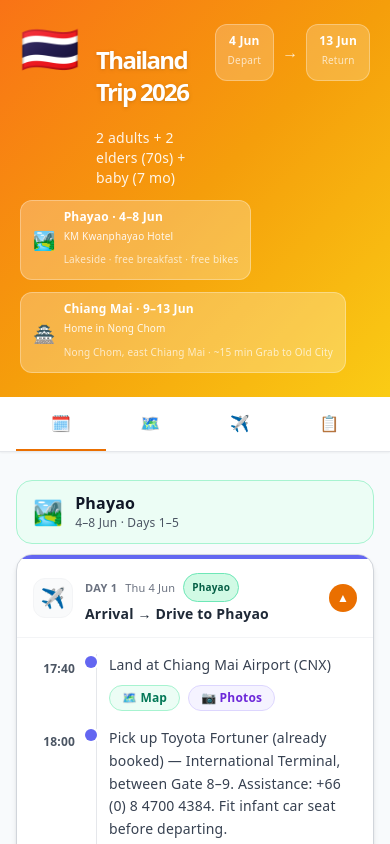
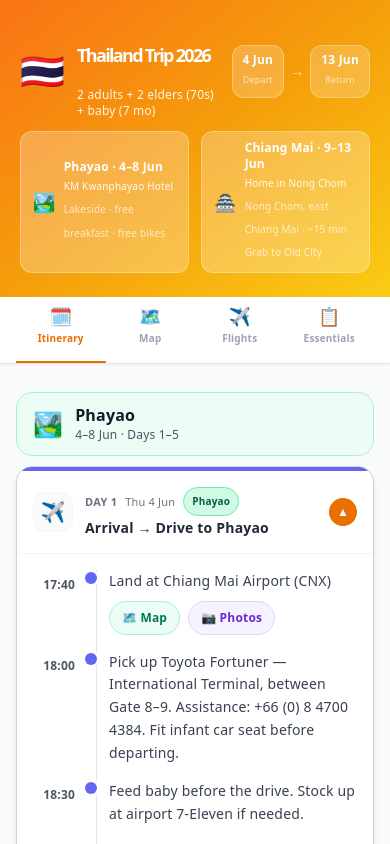
Before and after one commit to athipaty/thailandtrip2026, a React (Vite) app: page / in a window 390 px wide. Shown: the top 844 px of the page. Built offline with nearby package versions, Linux system fonts and the light colour scheme.

Commit message:
Mobile-first UI, airport photos, remove booked/highway text, bigger touch targets, drag handle on modal

```diff
--- a/src/App.jsx
+++ b/src/App.jsx
@@ -114,7 +114,7 @@ function DayCard({ day, isOpen, onToggle }) {
 
         {/* Header row */}
         <button onClick={onToggle}
-          className="w-full flex items-center gap-3 px-4 py-3.5 text-left hover:bg-gray-50 transition-colors">
+          className="w-full flex items-center gap-3 px-4 py-4 text-left active:bg-gray-50 transition-colors">
 
           <div className="text-xl w-10 h-10 flex items-center justify-center bg-gray-50 rounded-xl border border-gray-100 shrink-0">
             {day.emoji}
@@ -163,13 +163,13 @@ function DayCard({ day, isOpen, onToggle }) {
                         <div className="flex flex-wrap gap-2 mt-2">
                           {a.coords && (
                             <button onClick={() => setSelected(a)}
-                              className="flex items-center gap-1.5 text-xs font-semibold px-3 py-1 rounded-full bg-emerald-50 border border-emerald-200 text-emerald-700 hover:bg-emerald-100 transition-colors">
+                              className="flex items-center gap-1.5 text-xs font-semibold px-3 py-2 rounded-full bg-emerald-50 border border-emerald-200 text-emerald-700 active:bg-emerald-100 transition-colors">
                               🗺️ Map
                             </button>
                           )}
                           {(a.wiki || a.photos || a.commonsCategory) && (
                             <button onClick={() => setSelected({ ...a, _openTab: 'photo' })}
-                              className="flex items-center gap-1.5 text-xs font-semibold px-3 py-1 rounded-full bg-violet-50 border border-violet-200 text-violet-700 hover:bg-violet-100 transition-colors">
+                              className="flex items-center gap-1.5 text-xs font-semibold px-3 py-2 rounded-full bg-violet-50 border border-violet-200 text-violet-700 active:bg-violet-100 transition-colors">
                               📷 Photos
                             </button>
                           )}
@@ -247,22 +247,22 @@ export default function App() {
       <header className="bg-gradient-to-br from-orange-500 via-amber-500 to-yellow-400 px-5 py-6 shadow-lg">
         <div className="max-w-2xl mx-auto">
 
-          {/* Title row */}
-          <div className="flex items-start gap-4 flex-wrap">
-            <span className="text-5xl">🇹🇭</span>
+          {/* Title row — single line on all screen sizes */}
+          <div className="flex items-center gap-3">
+            <span className="text-4xl shrink-0">🇹🇭</span>
             <div className="flex-1 min-w-0">
-              <h1 className="text-2xl font-bold text-white drop-shadow">{tripInfo.title}</h1>
-              <p className="text-sm text-white/90 mt-1">{tripInfo.travelers}</p>
+              <h1 className="text-lg font-bold text-white leading-tight">{tripInfo.title}</h1>
+              <p className="text-xs text-white/90 mt-0.5">{tripInfo.travelers}</p>
             </div>
-            <div className="flex items-center gap-2 text-center">
-              <div className="px-3 py-2 bg-white/20 border border-white/30 rounded-xl">
+            <div className="flex items-center gap-1.5 shrink-0">
+              <div className="px-2.5 py-1.5 bg-white/20 border border-white/30 rounded-xl text-center">
                 <div className="text-xs font-bold text-white">4 Jun</div>
-                <div className="text-[10px] text-white/70">Depart</div>
+                <div className="text-[9px] text-white/70">Depart</div>
               </div>
-              <span className="text-white/80 font-bold">→</span>
-              <div className="px-3 py-2 bg-white/20 border border-white/30 rounded-xl">
+              <span className="text-white/70 text-sm font-bold">→</span>
+              <div className="px-2.5 py-1.5 bg-white/20 border border-white/30 rounded-xl text-center">
                 <div className="text-xs font-bold text-white">13 Jun</div>
-                <div className="text-[10px] text-white/70">Return</div>
+                <div className="text-[9px] text-white/70">Return</div>
               </div>
             </div>
           </div>
@@ -270,7 +270,7 @@ export default function App() {
           {/* Hotel legs */}
           <div className="flex gap-3 mt-3 flex-wrap">
             {tripInfo.legs.map((leg, i) => (
-              <div key={i} className="flex items-center gap-2 px-3 py-2 rounded-xl bg-white/25 border border-white/30">
+              <div key={i} className="flex items-center gap-2 px-3 py-2 rounded-xl bg-white/25 border border-white/30 flex-1 min-w-0">
                 <span className="text-lg">{leg.icon}</span>
                 <div>
                   <div className="text-xs font-bold text-white">{leg.label} · {leg.dates}</div>
@@ -288,12 +288,12 @@ export default function App() {
         <div className="max-w-2xl mx-auto flex px-4">
           {TABS.map(t => (
             <button key={t.id} onClick={() => setTab(t.id)}
-              className={`flex-1 flex items-center justify-center gap-1.5 py-3.5 text-xs font-semibold border-b-2 transition-colors
+              className={`flex-1 flex flex-col items-center justify-center gap-0.5 py-2.5 border-b-2 transition-colors active:bg-gray-50
                 ${tab === t.id
                   ? 'text-brand border-brand'
-                  : 'text-gray-400 border-transparent hover:text-gray-600 hover:border-gray-200'}`}>
-              <span className="text-base">{t.icon}</span>
-              <span className="hidden sm:inline">{t.label}</span>
+                  : 'text-gray-400 border-transparent'}`}>
+              <span className="text-lg leading-none">{t.icon}</span>
+              <span className="text-[10px] font-semibold">{t.label}</span>
             </button>
           ))}
         </div>
--- a/src/components/ActivityDetail.jsx
+++ b/src/components/ActivityDetail.jsx
@@ -242,14 +242,19 @@ export default function ActivityDetail({ activity, onClose }) {
     >
       <div className="absolute inset-0 bg-black/40 backdrop-blur-sm" onClick={onClose} />
 
-      <div className="relative w-full sm:max-w-lg bg-white border border-gray-200 rounded-t-2xl sm:rounded-2xl z-10 overflow-hidden shadow-2xl">
+      <div className="relative w-full sm:max-w-lg bg-white border border-gray-200 rounded-t-3xl sm:rounded-2xl z-10 overflow-hidden shadow-2xl">
+        {/* Drag handle (mobile) */}
+        <div className="flex justify-center pt-3 pb-1 sm:hidden">
+          <div className="w-10 h-1 rounded-full bg-gray-200" />
+        </div>
+
         {/* Header */}
-        <div className="flex items-start justify-between px-4 pt-4 pb-3 border-b border-gray-100">
+        <div className="flex items-start justify-between px-4 pt-2 pb-3 border-b border-gray-100">
           <div className="pr-8">
             <div className="text-xs text-gray-400 mb-0.5 uppercase tracking-wider">{activity.time}</div>
-            <div className="text-sm font-semibold text-gray-800 leading-snug">{activity.name || activity.label.split(' — ')[0]}</div>
+            <div className="text-base font-semibold text-gray-800 leading-snug">{activity.name || activity.label.split(' — ')[0]}</div>
           </div>
-          <button onClick={onClose} className="text-gray-400 hover:text-gray-700 text-xl leading-none mt-0.5 shrink-0">✕</button>
+          <button onClick={onClose} className="w-8 h-8 flex items-center justify-center rounded-full bg-gray-100 text-gray-500 active:bg-gray-200 text-lg shrink-0">✕</button>
         </div>
 
         {/* Tabs */}
@@ -257,7 +262,7 @@ export default function ActivityDetail({ activity, onClose }) {
           {activity.coords && (
             <button
               onClick={() => setTab('map')}
-              className={`flex-1 py-3 text-sm font-medium border-b-2 transition-colors ${tab === 'map' ? 'text-brand border-brand' : 'text-gray-400 border-transparent hover:text-gray-600'}`}
+              className={`flex-1 py-3.5 text-sm font-semibold border-b-2 transition-colors active:bg-gray-50 ${tab === 'map' ? 'text-brand border-brand' : 'text-gray-400 border-transparent'}`}
             >
               🗺️ Map
             </button>
@@ -265,7 +270,7 @@ export default function ActivityDetail({ activity, onClose }) {
           {(activity.wiki || activity.photos || activity.commonsCategory) && (
             <button
               onClick={() => setTab('photo')}
-              className={`flex-1 py-3 text-sm font-medium border-b-2 transition-colors ${tab === 'photo' ? 'text-brand border-brand' : 'text-gray-400 border-transparent hover:text-gray-600'}`}
+              className={`flex-1 py-3.5 text-sm font-semibold border-b-2 transition-colors active:bg-gray-50 ${tab === 'photo' ? 'text-brand border-brand' : 'text-gray-400 border-transparent'}`}
             >
               📷 Photos
             </button>
@@ -273,7 +278,7 @@ export default function ActivityDetail({ activity, onClose }) {
         </div>
 
         {/* Content */}
-        <div className="p-4 overflow-y-auto" style={{ maxHeight: '65vh' }}>
+        <div className="p-4 overflow-y-auto" style={{ maxHeight: '70vh' }}>
           {tab === 'map'   && activity.coords && <MiniMap coords={activity.coords} name={activity.name || 'Location'} />}
           {tab === 'photo' && <PhotoGallery activity={activity} />}
         </div>
--- a/src/data/itinerary.js
+++ b/src/data/itinerary.js
@@ -31,9 +31,9 @@ export const days = [
         { full: 'https://8adventures.com/wp-content/uploads/2025/11/Aeropuerto-Internacional-de-Chiang-Mai.jpg', title: 'Chiang Mai International Airport' },
         { full: 'https://www.tripsavvy.com/thmb/ntCUo8bQ9jrEeSjGLV6caDFkBQQ=/1500x0/filters:no_upscale():max_bytes(150000):strip_icc()/GettyImages-473003890-8b7500690a964e2db488364258ad083e.jpg', title: 'Chiang Mai Airport terminal' },
       ] },
-      { time: '18:00', label: 'Pick up Toyota Fortuner (already booked) — International Terminal, between Gate 8–9. Assistance: +66 (0) 8 4700 4384. Fit infant car seat before departing.' },
+      { time: '18:00', label: 'Pick up Toyota Fortuner — International Terminal, between Gate 8–9. Assistance: +66 (0) 8 4700 4384. Fit infant car seat before departing.' },
       { time: '18:30', label: 'Feed baby before the drive. Stock up at airport 7-Eleven if needed.' },
-      { time: '18:45', label: 'Depart for Phayao via Highway 11 → Highway 1 (~130 km, ~2.5 hrs with baby stops)' },
+      { time: '18:45', label: 'Depart for Phayao (~130 km, ~2.5 hrs with baby stops)' },
       { time: '19:30', label: 'Midway rest stop — stretch, change baby, elders use toilet' },
       { time: '21:30', label: 'Arrive Phayao — check in to KM Kwanphayao Hotel', name: 'KM Kwanphayao Hotel', coords: [19.165, 99.904], photos: [
         { full: 'https://rukmini-ct.flixcart.com/w_600,h_408,fl_progressive,e_sharpen:80,c_fill,dpr_2,f_auto,q_75/ct-hotel-images/places/hotels/cms/4053/4053734/images/f43f91d2_z_UeBGpw.jpg', title: 'KM Kwanphayao Hotel' },
```
